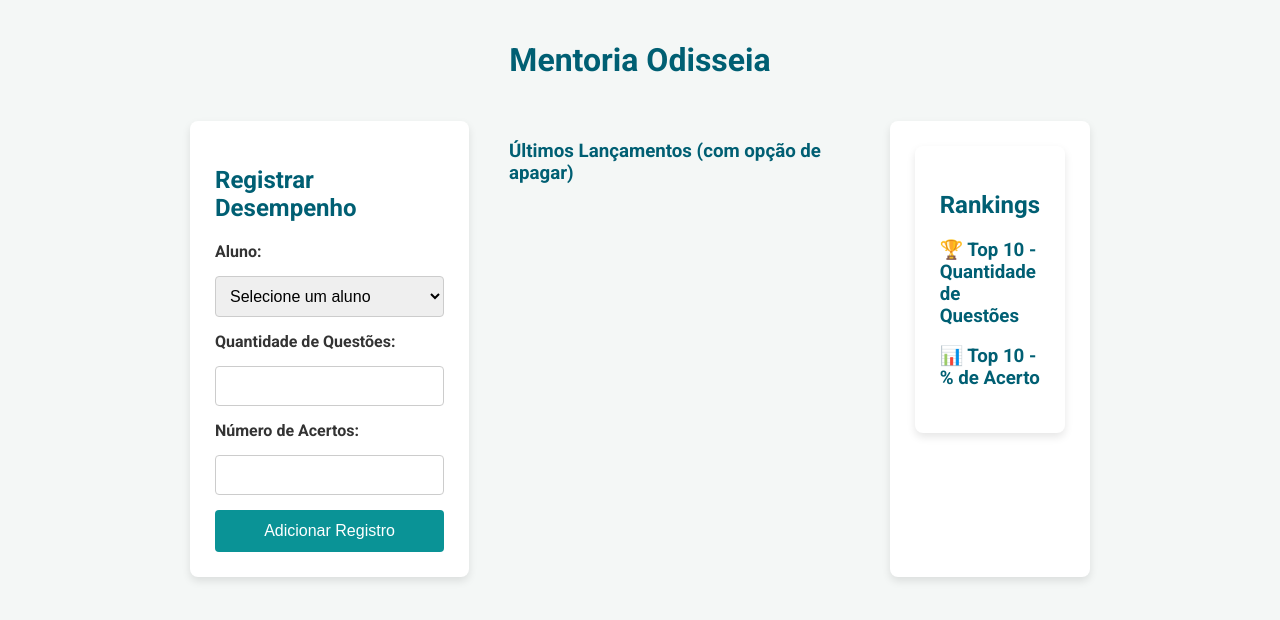
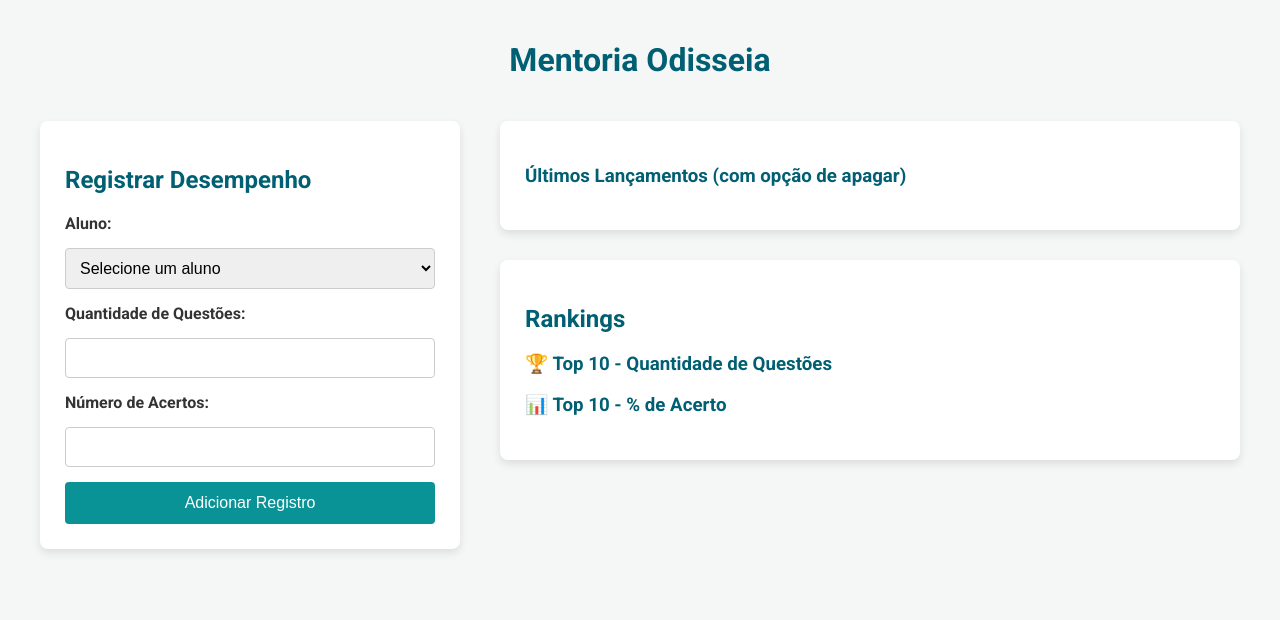
Before and after one commit to jvsouza01/mentoria-odisseia, a Flask app: page / in a window 1280 px wide. Shown: the top 620 px of the page. Run offline with Flask 3, Linux system fonts and the light colour scheme; data that the repository does not hold is empty.

Commit message:
Corrige o layout visual da página

```diff
--- a/static/style.css
+++ b/static/style.css
@@ -20,23 +20,35 @@ h1, h2, h3 {
     display: flex;
     gap: 40px;
     width: 100%;
-    max-width: 900px;
+    max-width: 1200px;
     margin-top: 20px;
+    align-items: flex-start; /* Alinha os itens no topo */
 }
 
-.form-section, .ranking-section {
+/* Coluna do formulário */
+.form-section {
     background-color: #ffffff;
     padding: 25px;
     border-radius: 8px;
     box-shadow: 0 4px 8px rgba(0, 0, 0, 0.1);
+    flex: 1; /* Ocupa 1 parte do espaço */
 }
 
-.form-section {
-    flex: 1;
+/* Coluna da direita que agrupa as informações */
+.info-column {
+    flex: 2; /* Ocupa 2 partes do espaço (mais larga) */
+    display: flex;
+    flex-direction: column;
+    gap: 30px; /* Espaço entre os cartões de informação */
 }
 
-.ranking-section {
-    flex: 2;
+/* Estilo para TODOS os cartões de informação */
+.ranking-section,
+.recent-section {
+    background-color: #ffffff;
+    padding: 25px;
+    border-radius: 8px;
+    box-shadow: 0 4px 8px rgba(0, 0, 0, 0.1);
 }
 
 form {
@@ -71,11 +83,27 @@ button:hover {
     background-color: #005f73;
 }
 
-ol {
+ol, ul {
     padding-left: 20px;
 }
 
 li {
-    margin-bottom: 10px;
+    margin-bottom: 12px;
     font-size: 1.1em;
+    display: flex;
+    justify-content: space-between; /* Alinha o botão à direita */
+    align-items: center;
 }
+
+/* Estilo específico para o botão de apagar */
+.delete-btn {
+    padding: 5px 10px;
+    font-size: 12px;
+    background-color: #e5383b;
+    border-radius: 4px;
+    margin-left: 15px;
+}
+
+.delete-btn:hover {
+    background-color: #b21e21;
+}
--- a/templates/index.html
+++ b/templates/index.html
@@ -1,7 +1,7 @@
 <!DOCTYPE html>
 <html lang="pt-br">
 <head>
-    <meta charset="UTF-8">
+    <meta charset="UTF--T">
     <meta name="viewport" content="width=device-width, initial-scale=1.0">
     <title>Mentoria Odisseia - Ranking</title>
     <link rel="stylesheet" href="{{ url_for('static', filename='style.css') }}">
@@ -28,13 +28,12 @@
             </form>
         </section>
 
+        <div class="info-column">
             <section class="recent-section">
                 <h3>Últimos Lançamentos (com opção de apagar)</h3>
                 <ul id="ultimos-lancamentos">
                     </ul>
             </section>
-
-        <section class="ranking-section">
 
             <section class="ranking-section">
                 <h2>Rankings</h2>
@@ -46,6 +45,7 @@
                 <ol id="ranking-percentual"></ol>
             </section>
         </div>
+    </div>
 
     <script src="{{ url_for('static', filename='script.js') }}"></script>
 </body>
```
Lines whose indentation alone changed are shown as unchanged.
